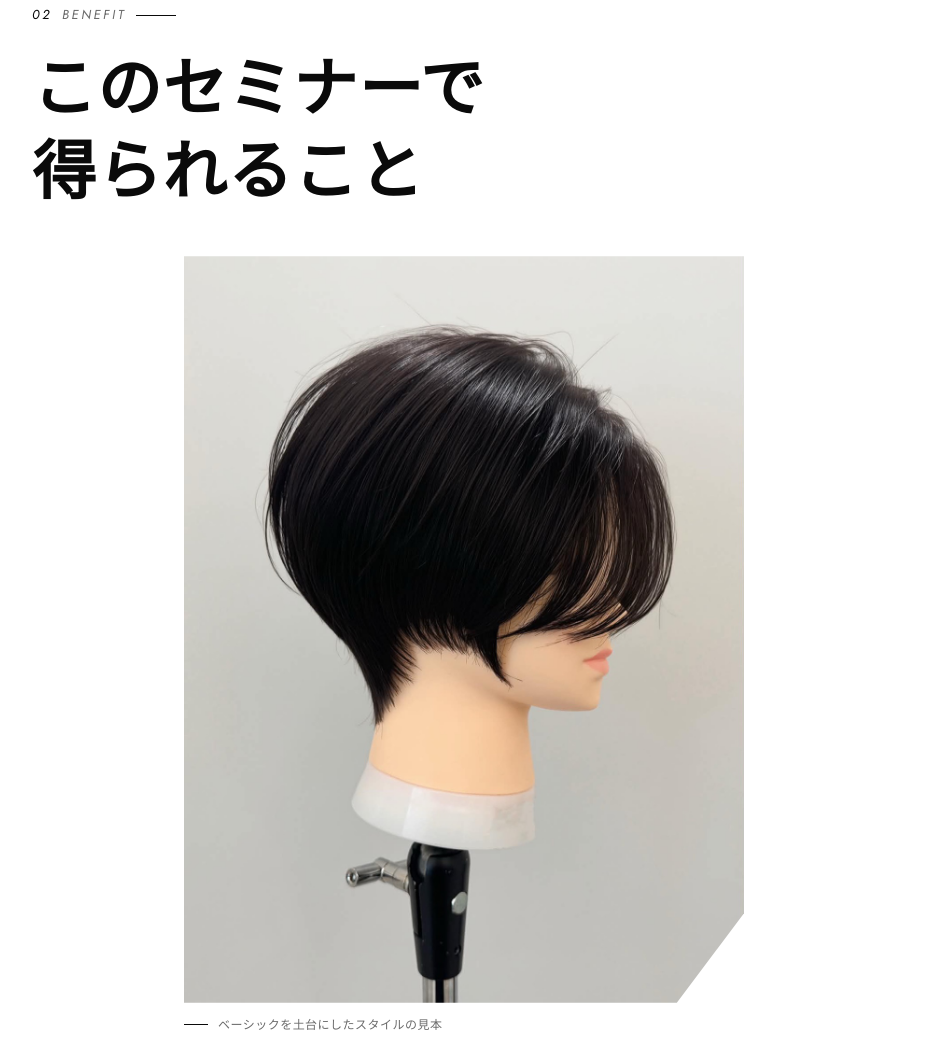
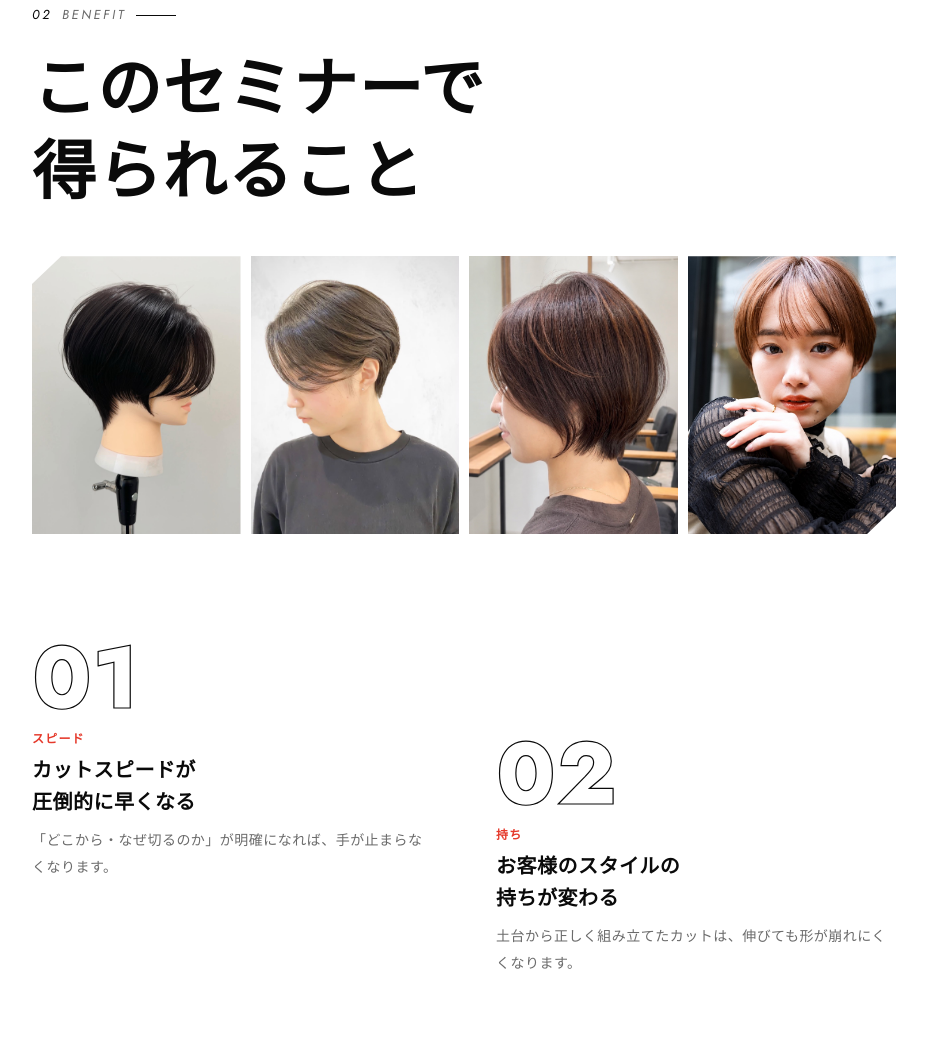
Before and after one commit to piecesekiguchi-svg/basic-Club, a plain HTML site: page index.html in a window 1280 px wide. Shown: the part 2459-3502 px from the top of the page, without its empty margins (176-1103 px from the left). Drawn offline with Linux system fonts and the light colour scheme.

Commit message:
スタイル写真3枚を追加しギャラリー化、写真キャプションを削除
Co-Authored-By: Claude Opus 5.5 <noreply@anthropic.com>

```diff
--- a/index.html
+++ b/index.html
@@ -112,8 +112,11 @@
   .fig{margin:0 -20px 56px;position:relative}
   .fig img{display:block;width:100%;height:auto;clip-path:polygon(0 0,100% 0,100% 88%,88% 100%,0 100%)}
   .fig.r img{clip-path:polygon(12% 0,100% 0,100% 100%,0 100%,0 12%)}
-  .fig figcaption{font-size:12px;color:var(--sub);padding:10px 20px 0;display:flex;align-items:center;gap:10px}
-  .fig figcaption::before{content:"";width:24px;height:1px;background:var(--ink)}
+  .gallery{display:grid;grid-auto-flow:column;grid-auto-columns:68%;gap:10px;overflow-x:auto;scroll-snap-type:x mandatory;scroll-padding-left:20px;margin:0 -20px 64px;padding:0 20px;scrollbar-width:none}
+  .gallery::-webkit-scrollbar{display:none}
+  .gallery img{width:100%;aspect-ratio:3/4;object-fit:cover;scroll-snap-align:start;display:block}
+  .gallery img:first-child{clip-path:polygon(14% 0,100% 0,100% 100%,0 100%,0 10%)}
+  .gallery img:last-child{clip-path:polygon(0 0,100% 0,100% 90%,86% 100%,0 100%)}
   .diff-wrap{margin-top:88px}
   .diff-wrap .fig{margin-bottom:40px}
   .diff-wrap .diff{margin-top:0}
@@ -253,8 +256,7 @@
     .fv-info .inner{display:grid;grid-template-columns:1fr 1fr;gap:56px;align-items:end}
     .benefit-list{grid-template-columns:1fr 1fr;column-gap:64px}
     .fig{margin:0 0 72px}
-    .fig figcaption{padding-left:0}
-    .fig-style{max-width:560px;margin-left:auto;margin-right:auto}
+    .gallery{grid-auto-flow:row;grid-template-columns:repeat(4,1fr);overflow:visible;margin:0 0 96px;padding:0}
     .diff-wrap{display:grid;grid-template-columns:1fr 1fr;gap:56px;align-items:center;margin-top:96px}
     .diff-wrap .fig{margin:0}
     .diff-wrap .diff{margin-top:0}
@@ -345,7 +347,12 @@
 <section style="padding-top:40px">
   <div class="wrap">
     <div class="sec-head rv"><span class="no">02 <em>BENEFIT</em></span><h2 class="big">このセミナーで<br>得られること</h2></div>
-    <figure class="fig fig-style rv"><img src="images/main-style.jpg" alt="ベーシックを土台にしたショートスタイルの見本" loading="lazy"><figcaption>ベーシックを土台にしたスタイルの見本</figcaption></figure>
+    <div class="gallery rv">
+      <img src="images/main-style.jpg" alt="ショートスタイル" loading="lazy" style="object-position:50% 35%">
+      <img src="images/style-02.jpg" alt="ショートスタイル" loading="lazy" style="object-position:50% 30%">
+      <img src="images/style-03.jpg" alt="ショートスタイル" loading="lazy" style="object-position:50% 30%">
+      <img src="images/style-04.jpg" alt="ショートスタイル" loading="lazy" style="object-position:46% 30%">
+    </div>
     <div class="benefit-list">
       <div class="benefit rv"><span class="num">01</span><span class="en">スピード</span><h3>カットスピードが<br>圧倒的に早くなる</h3><p>「どこから・なぜ切るのか」が明確になれば、手が止まらなくなります。</p></div>
       <div class="benefit rv"><span class="num">02</span><span class="en">持ち</span><h3>お客様のスタイルの<br>持ちが変わる</h3><p>土台から正しく組み立てたカットは、伸びても形が崩れにくくなります。</p></div>
@@ -353,7 +360,7 @@
       <div class="benefit rv"><span class="num">04</span><span class="en">一生もの</span><h3>一生ものの技術が<br>手に入る</h3><p>流行が変わっても揺るがない、すべてのスタイルの土台になる考え方です。</p></div>
     </div>
     <div class="diff-wrap">
-    <figure class="fig r rv"><img src="images/main-seminar.jpg" alt="講習で受講生の手元を見ながら指導する講師" loading="lazy"><figcaption>講習の様子。講師がその場で手元を見て指導します</figcaption></figure>
+    <figure class="fig r rv"><img src="images/main-seminar.jpg" alt="講習で受講生の手元を見ながら指導する講師" loading="lazy"></figure>
     <div class="diff rv">
       <h3>オンライン学習との違い</h3>
       <p>定員10名の少人数制。会場で講師から直接指導を受けられます</p>
```
Also changed, not shown: images/style-02.jpg (added), images/style-03.jpg (added), images/style-04.jpg (added).
